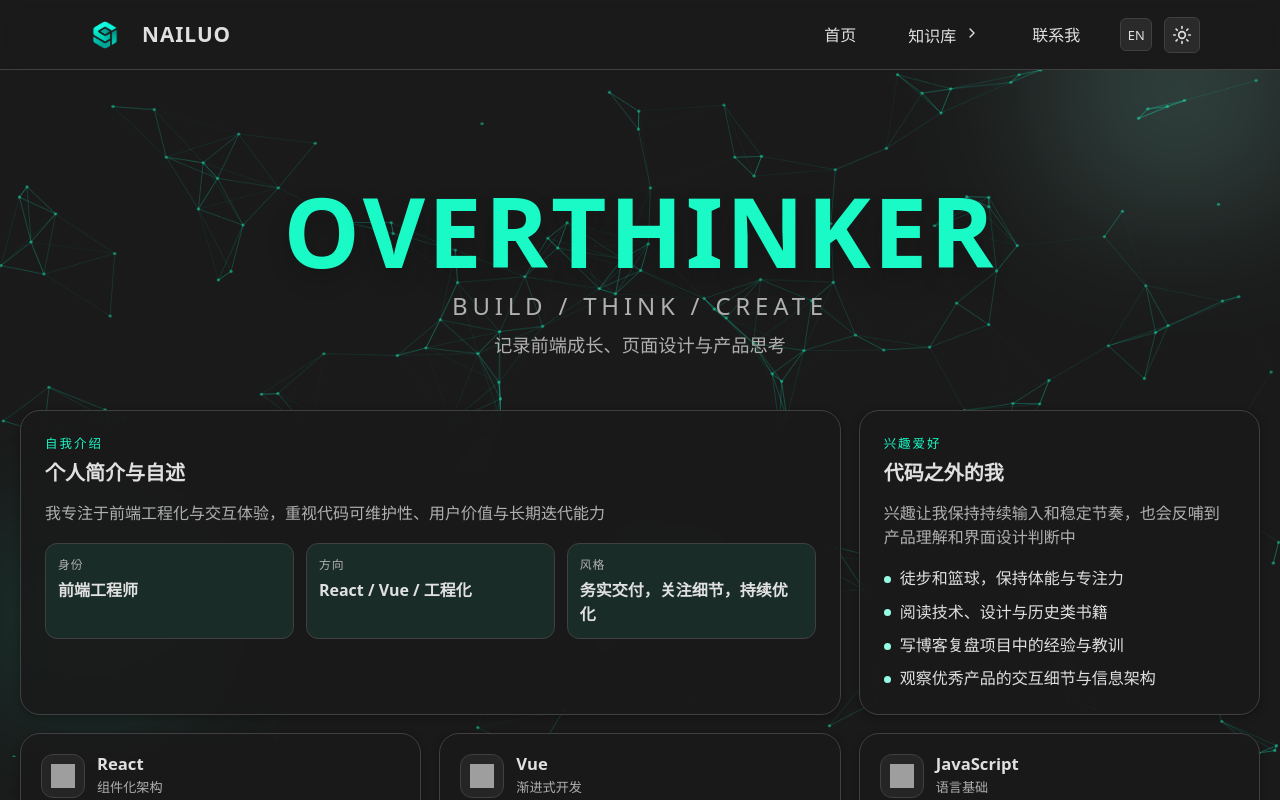
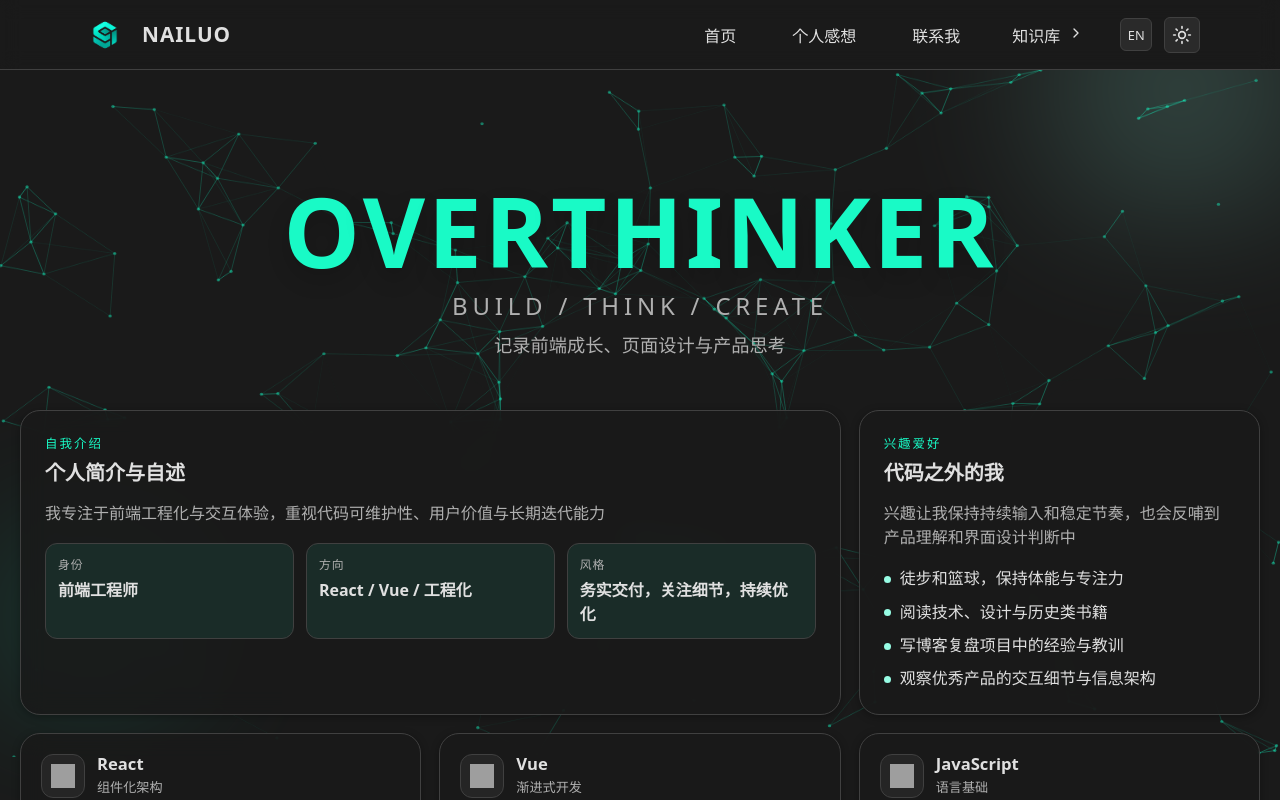
Before and after one commit to yangxinpu/blog, a React (Vite) app: page / in a window 1280 px wide. Shown: the top 800 px of the page. Built offline with nearby package versions, Linux system fonts and the light colour scheme; grey boxes are pictures that could not be loaded.

Commit message:
feat(导航): 实现平滑滚动导航功能并更新i18n资源
添加平滑滚动功能至导航菜单按钮，优化用户体验
更新i18n资源文件，新增"个人感想"等翻译字段
为各主要区块添加ID以便导航定位
调整导航菜单项为按钮元素并更新下拉菜单选项

```diff
--- a/src/App.module.scss
+++ b/src/App.module.scss
@@ -116,6 +116,10 @@
   display: inline-flex;
   align-items: center;
   border-radius: 6px;
+  background: none;
+  border: none;
+  cursor: pointer;
+  font-family: inherit;
 
   @media (max-width: 768px) {
     font-size: 0.9rem;
--- a/src/App.tsx
+++ b/src/App.tsx
@@ -119,6 +119,13 @@ function App() {
     i18n.changeLanguage(lang);
   };
 
+  const scrollToSection = (id: string) => {
+    const element = document.getElementById(id);
+    if (element) {
+      element.scrollIntoView({ behavior: 'smooth' });
+    }
+  };
+
   const copyEmail = useCallback(() => {
     navigator.clipboard
       .writeText(personMeta.email)
@@ -171,17 +178,38 @@ function App() {
         <div className={styles.rightSection}>
           <nav className={styles.mainNav}>
             <div className={styles.navMenu}>
-              <a href="/" className={styles.navMenuLink}>{t('home')}</a>
+              <button
+                type="button"
+                className={styles.navMenuLink}
+                onClick={() => scrollToSection('home')}
+              >
+                {t('home')}
+              </button>
+              <button
+                type="button"
+                className={styles.navMenuLink}
+                onClick={() => scrollToSection('thoughts')}
+              >
+                {t('thoughts')}
+              </button>
+              <button
+                type="button"
+                className={styles.navMenuLink}
+                onClick={() => scrollToSection('contact')}
+              >
+                {t('contact')}
+              </button>
 
               <Dropdown
                 options={[
+                  { value: 'react', label: t('react'), path: '/react' },
+                  { value: 'vue', label: t('vue'), path: '/vue' },
                   { value: 'javascript', label: t('javascript'), path: '/javascript' },
-                  { value: 'vue', label: t('vue'), path: '/vue' },
-                  { value: 'react', label: t('react'), path: '/react' }
+                  { value: 'frontendEngineering', label: t('frontendEngineering'), path: '/frontend-engineering' },
+                  { value: 'nodejs', label: t('nodejs'), path: '/nodejs' }
                 ]}
                 label={t('knowledgeBase')}
               />
-              <a href="/contact" className={styles.navMenuLink}>{t('contact')}</a>
             </div>
           </nav>
 
@@ -211,7 +239,7 @@ function App() {
         <NeonSprintPage />
       </main>
 
-      <footer className={styles.footer}>
+      <footer id="contact" className={styles.footer}>
         <div className={styles.footerContent}>
           <div className={styles.container}>
             <div className={styles.footerTop}>
--- a/src/libs/i18n/locales/en-US.json
+++ b/src/libs/i18n/locales/en-US.json
@@ -9,6 +9,9 @@
   "vue": "Vue",
   "react": "React",
   "motto": "Motto",
+  "thoughts": "Thoughts",
+  "frontendEngineering": "Frontend Engineering",
+  "nodejs": "Node.js",
   "common": {
     "logoAlt": "Site logo",
     "logoWithName": "{{name}} logo",
--- a/src/libs/i18n/locales/zh-CN.json
+++ b/src/libs/i18n/locales/zh-CN.json
@@ -9,6 +9,9 @@
   "vue": "Vue",
   "react": "React",
   "motto": "格言",
+  "thoughts": "个人感想",
+  "frontendEngineering": "前端工程化",
+  "nodejs": "Node.js",
   "common": {
     "logoAlt": "站点标志",
     "logoWithName": "{{name}} 标志",
--- a/src/pages/Home/Home.tsx
+++ b/src/pages/Home/Home.tsx
@@ -232,7 +232,7 @@ function Home() {
   });
 
   return (
-    <div className={styles.home}>
+    <div id="home" className={styles.home}>
       <canvas ref={canvasRef} className={styles.canvas} />
 
       <motion.div
--- a/src/pages/Thoughts/Thoughts.tsx
+++ b/src/pages/Thoughts/Thoughts.tsx
@@ -19,7 +19,7 @@ function Thoughts() {
   }) as unknown as ThoughtArticle[];
 
   return (
-    <section className={styles.section}>
+    <section id="thoughts" className={styles.section}>
       <div className={styles.fireflies} aria-hidden="true">
         {Array.from({ length: fireflyCount }).map((_, index) => (
           <span key={index} className={styles.firefly} />
```
